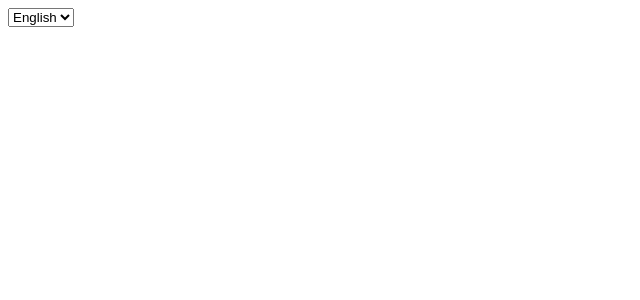
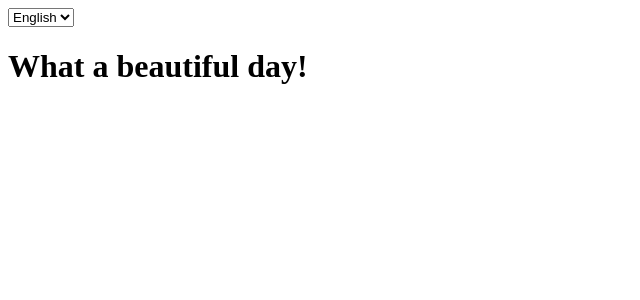
Before and after one commit to misi9/React-exercises, a React (Create React App) app in the folder my-app/: page / in a window 1280 px wide. Shown: the top 300 px of the page, without its empty margins (0-640 px from the left). Built offline with nearby package versions, Linux system fonts and the light colour scheme.

Commit message:
context 02

```diff
--- a/my-app/src/DisplayLanguage.js
+++ b/my-app/src/DisplayLanguage.js
@@ -1,9 +1,28 @@
 import React from "react";
+import { LanguageContext } from "./LanguageContext";
+
+const strings = {
+    en: {
+        selectedLanguage: 'What a beautiful day!',
+    },
+    it: {
+        selectedLanguage: 'Che bella giornata!'
+    }
+
+}
 
 export class DisplayLanguage extends React.Component{
     render(){
         return(
             <div>
+                <LanguageContext.Consumer>
+                    {(language)=>{
+                        return <h1>
+                            {strings[language].selectedLanguage}
+                        </h1>
+
+                    }}
+                </LanguageContext.Consumer>
 
             </div>
         )
```
Also changed, not shown: my-app/Context 01.txt (deleted), my-app/Context 02.txt (added).
